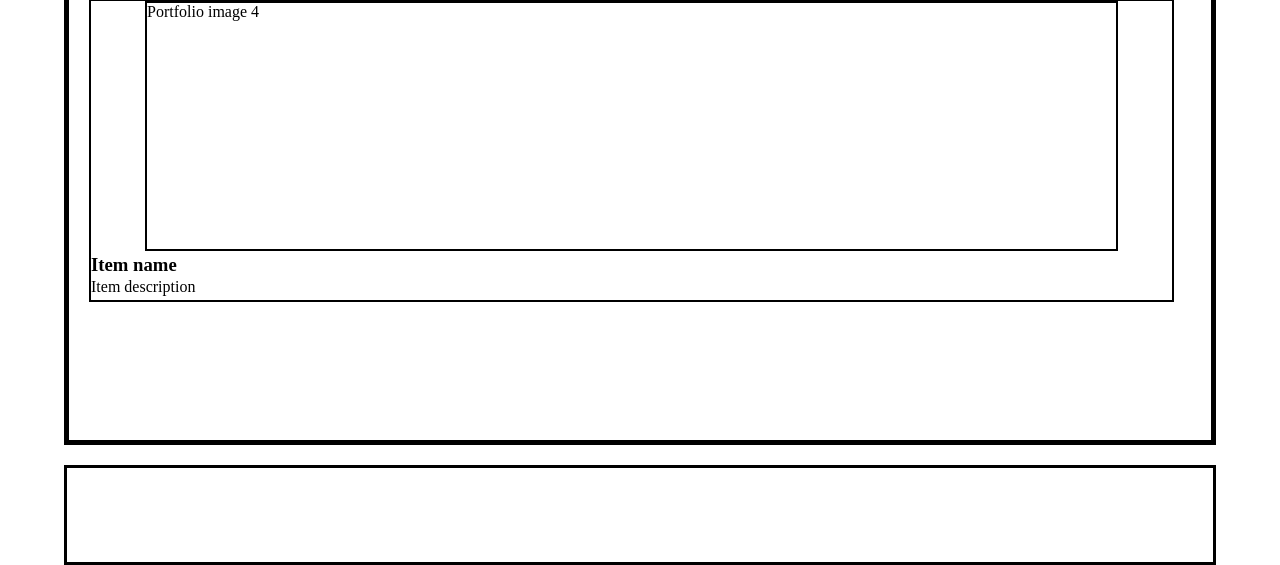
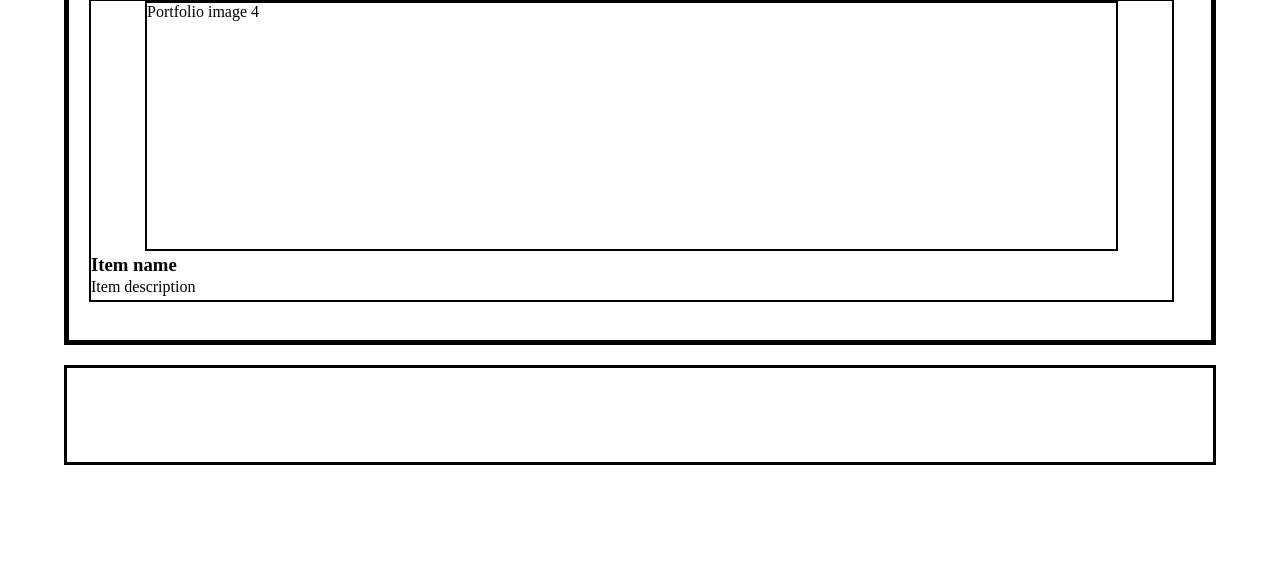
Before and after one commit to kyam-mayden/portfolio, a PHP site: page / in a window 1280 px wide. Shown: the part 1365-1930 px from the top of the page. After the commit the page ends 1830 px from the top, so only its background shows below. Run offline with PHP 8.4, Linux system fonts and the light colour scheme.

Commit message:
main amended to min-height to future-proof

```diff
--- a/styles.css
+++ b/styles.css
@@ -120,7 +120,7 @@ a[href="index.html"]{
 /*content*/
 
 main.container{
-	height:1300px;
+	min-height:1200px;
 	margin-top:20px;
 	overflow:auto;
 }
```
